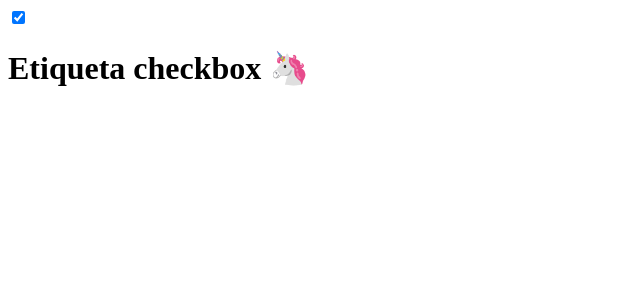
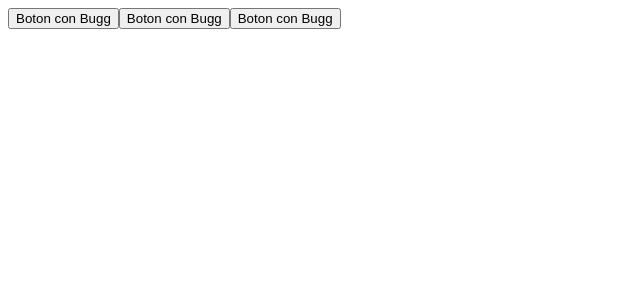
Before and after one commit to Eisten1996/react-fundamentos, a React (Create React App) app: page / in a window 1280 px wide. Shown: the top 300 px of the page, without its empty margins (0-640 px from the left). Built offline with nearby package versions, Linux system fonts and the light colour scheme.

Commit message:
Manejo y limite de errores dentro de componentes

```diff
--- a/src/App.js
+++ b/src/App.js
@@ -1,37 +1,60 @@
 import React, { Component } from 'react'
 
-const Unicorn = () => (
-  <span role="img" aria-label="unicornio">
-    🦄
-  </span>
-)
-class App extends Component {
+class Boton extends Component {
   state = {
-    active: true,
+    dispatchError: false,
+  }
+  dispatchError = () => {
+    this.setState({ dispatchError: true })
+  }
+  render() {
+    if (this.state.dispatchError) {
+      throw new Error('Lo siento he fallado')
+    }
+    return <button onClick={this.dispatchError}>Boton con Bugg</button>
+  }
+}
+
+class LimiteErrores extends Component {
+  state = {
+    tieneError: false,
   }
 
-  handleChange = (event) => {
+  componentDidCatch = (error, errorInfo) => {
     this.setState({
-      active: event.target.checked,
+      tieneError: true,
+      error,
     })
   }
 
   render() {
-    const { active } = this.state
+    if (this.state.tieneError) {
+      return (
+        <div>
+          Wops! algo ha salido mal puedes recargar
+          <div style={{ color: 'orange' }}>
+            {this.state.error && this.state.error.toString()}
+          </div>
+        </div>
+      )
+    }
+    return this.props.children
+  }
+}
+
+class App extends Component {
+  render() {
     return (
       <div>
-        <form>
-          <input
-            type="checkbox"
-            checked={this.state.active}
-            onChange={this.handleChange}
-          ></input>
-        </form>
-        {active && (
-          <h1>
-            Etiqueta checkbox <Unicorn />
-          </h1>
-        )}
+        <LimiteErrores>
+          <Boton />
+        </LimiteErrores>
+        <LimiteErrores>
+          <Boton />
+        </LimiteErrores>
+        <LimiteErrores>
+          <Boton />
+        </LimiteErrores>
       </div>
     )
   }
```
